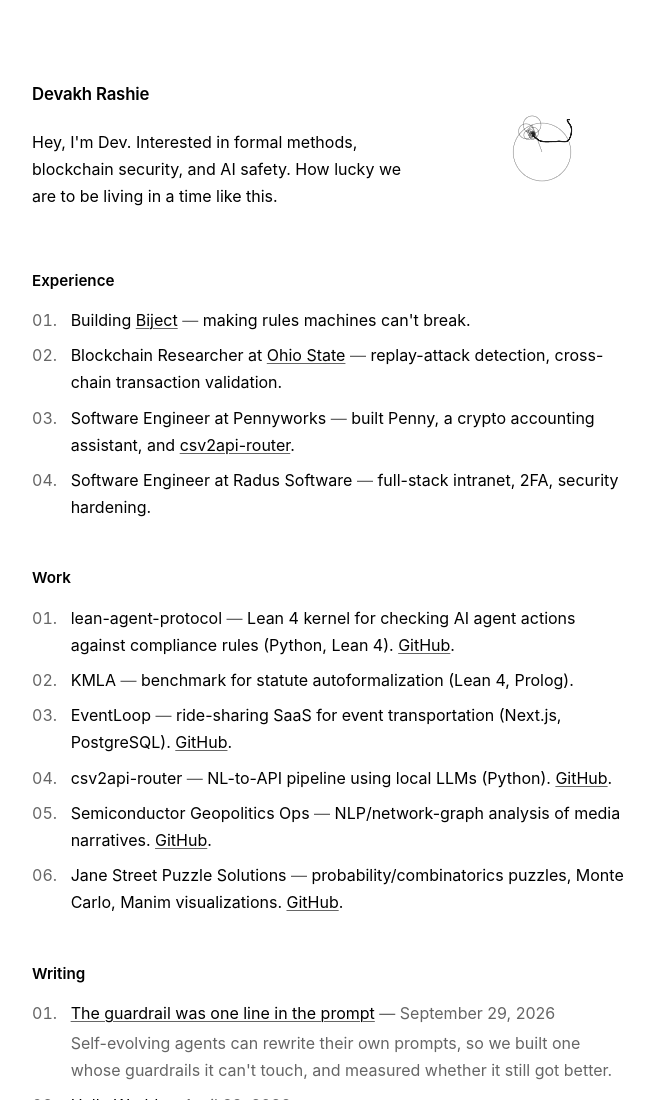
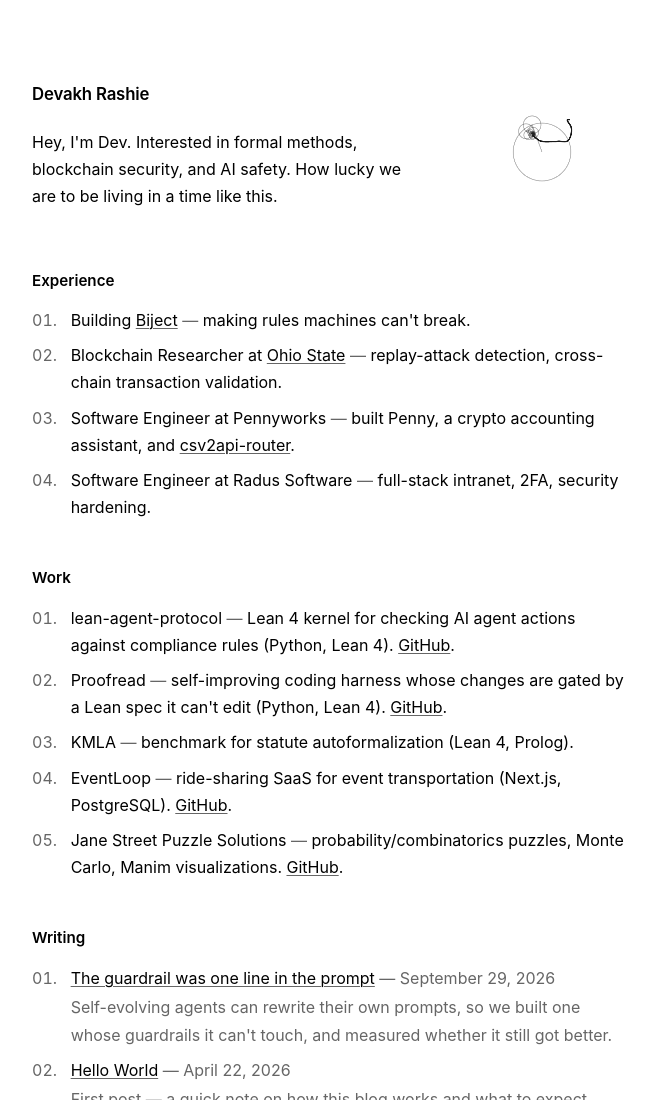
Before and after one commit to arkanemystic/arkanemystic.github.io, a website: page index.html in a window 1280 px wide. Shown: the top 1100 px of the page, without its empty margins (312-966 px from the left). Drawn offline with Linux system fonts and the light colour scheme.

Commit message:
Trim Work list, add Proofread

```diff
--- a/index.html
+++ b/index.html
@@ -222,10 +222,9 @@
     <h2>Work</h2>
     <ol>
       <li><p class="item-body">lean-agent-protocol <span class="dash">—</span> Lean 4 kernel for checking AI agent actions against compliance rules (Python, Lean 4). <a href="https://github.com/arkanemystic/lean-agent-protocol">GitHub</a>.</p></li>
+      <li><p class="item-body">Proofread <span class="dash">—</span> self-improving coding harness whose changes are gated by a Lean spec it can't edit (Python, Lean 4). <a href="https://github.com/arkanemystic/lean-gated-agent-evolution">GitHub</a>.</p></li>
       <li><p class="item-body">KMLA <span class="dash">—</span> benchmark for statute autoformalization (Lean 4, Prolog).</p></li>
       <li><p class="item-body">EventLoop <span class="dash">—</span> ride-sharing SaaS for event transportation (Next.js, PostgreSQL). <a href="https://github.com/arkanemystic/event-loop">GitHub</a>.</p></li>
-      <li><p class="item-body">csv2api-router <span class="dash">—</span> NL-to-API pipeline using local LLMs (Python). <a href="https://github.com/arkanemystic/csv2api-router">GitHub</a>.</p></li>
-      <li><p class="item-body">Semiconductor Geopolitics Ops <span class="dash">—</span> NLP/network-graph analysis of media narratives. <a href="https://github.com/arkanemystic/semiconductor-geopolitics-ops">GitHub</a>.</p></li>
       <li><p class="item-body">Jane Street Puzzle Solutions <span class="dash">—</span> probability/combinatorics puzzles, Monte Carlo, Manim visualizations. <a href="https://github.com/arkanemystic/janestreetpuzzles">GitHub</a>.</p></li>
     </ol>
   </section>
```
